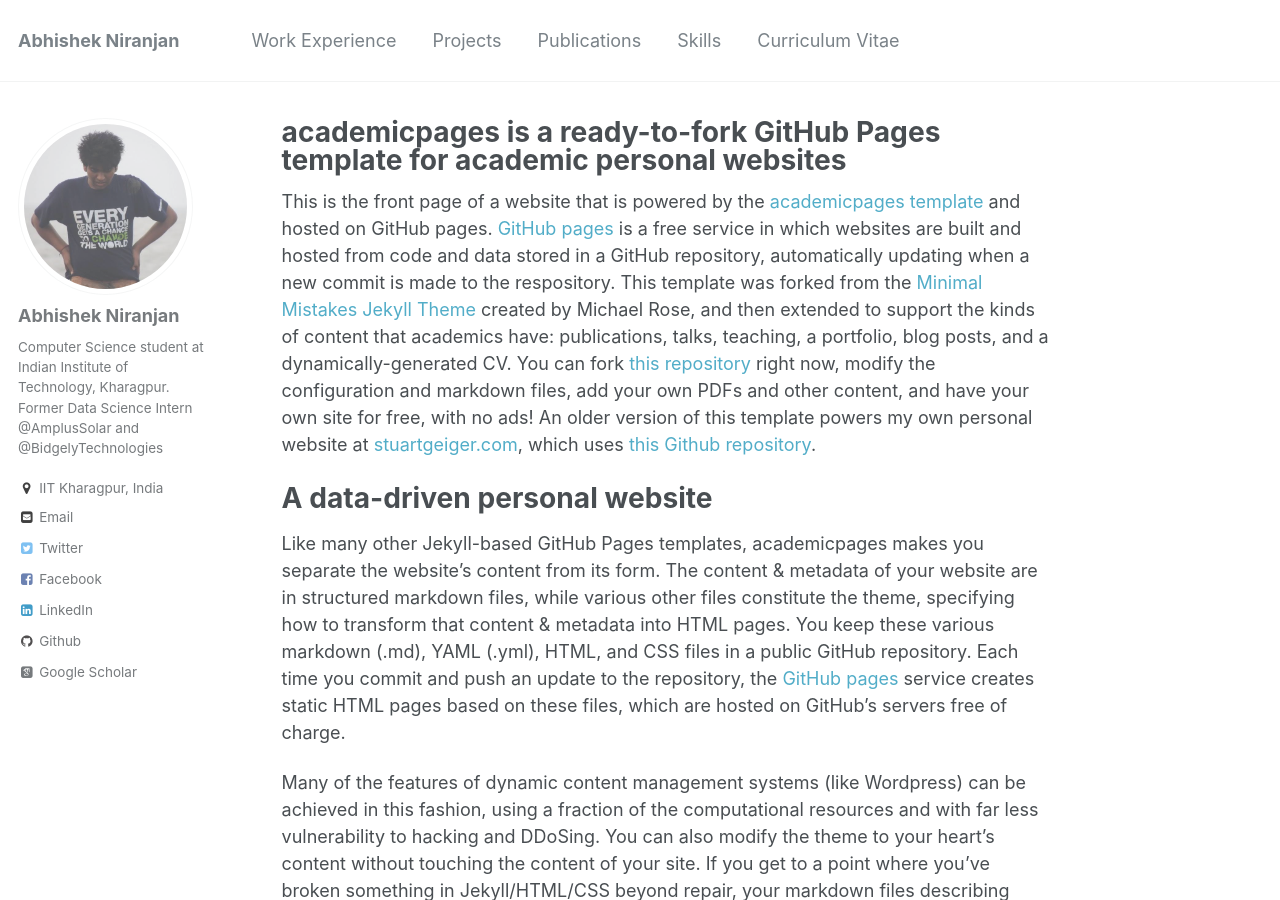
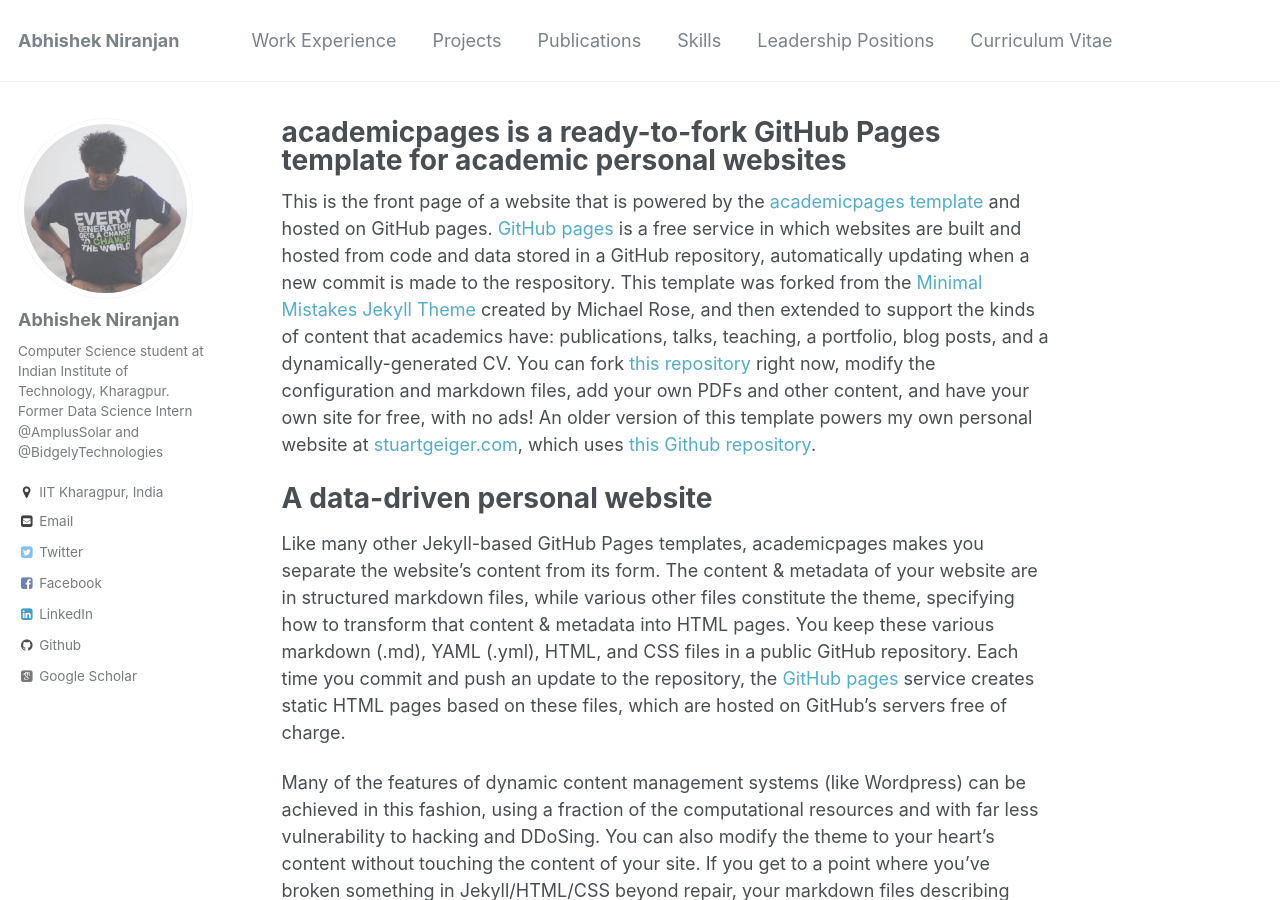
Before and after one commit to abhishek-niranjan/abhishek-niranjan.github.io, a Jekyll site: the page built from _pages/about.md, in a window 1280 px wide and 900 px high. Built offline with Jekyll 4.4.1, drawn with Linux system fonts in a browser that asks for light colours; some web fonts are replaced.

Commit message:
Restructure Tabs

```diff
--- a/_data/navigation.yml
+++ b/_data/navigation.yml
@@ -12,5 +12,8 @@ main:
   - title: "Skills"
     url: /skills/
 
+  - title: "Leadership Positions"
+    url: /pors/
+
   - title: "Curriculum Vitae"
     url: /cv/
```
Also changed, not shown: _pages/experience.md (added, +1 -0 lines), images/profile.png.
